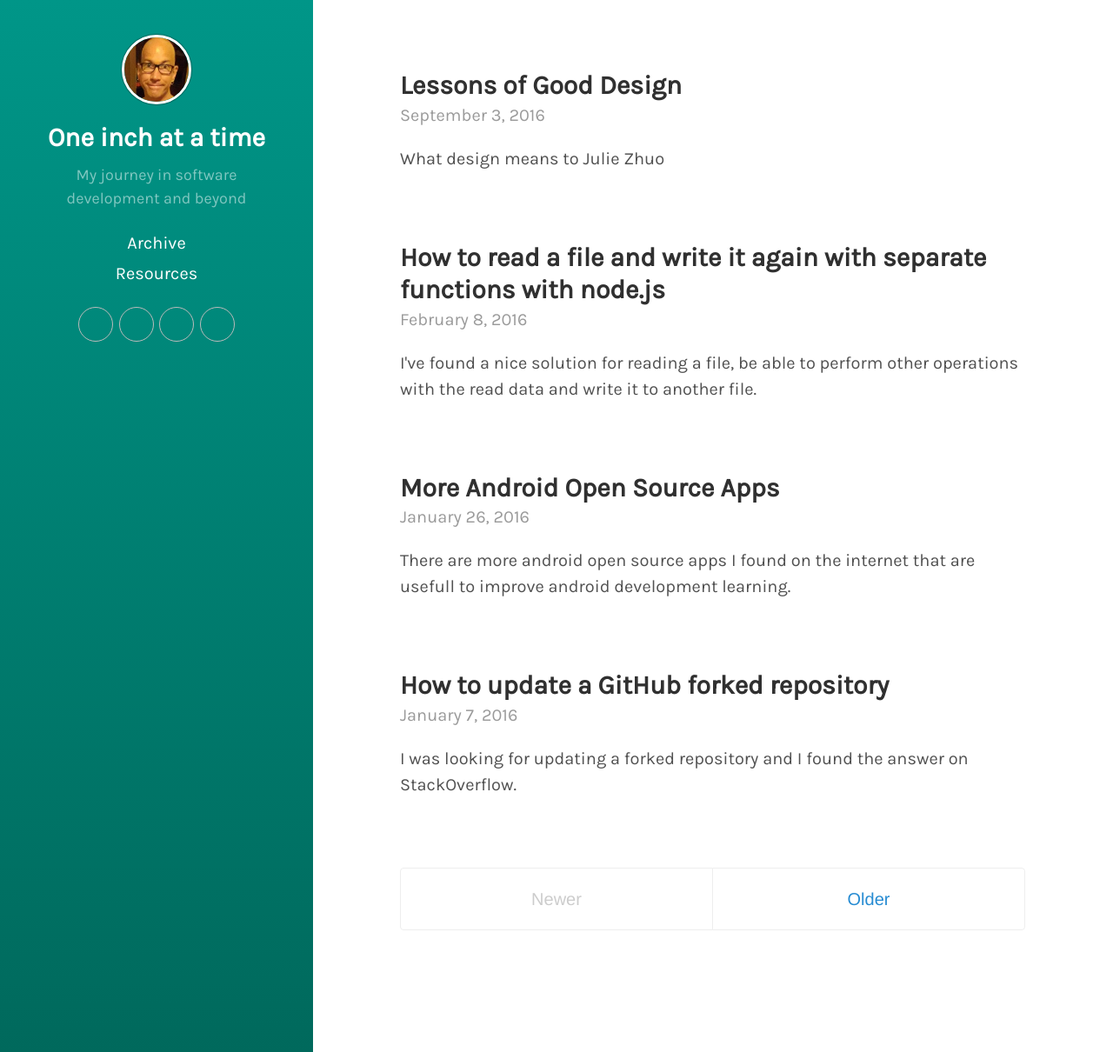
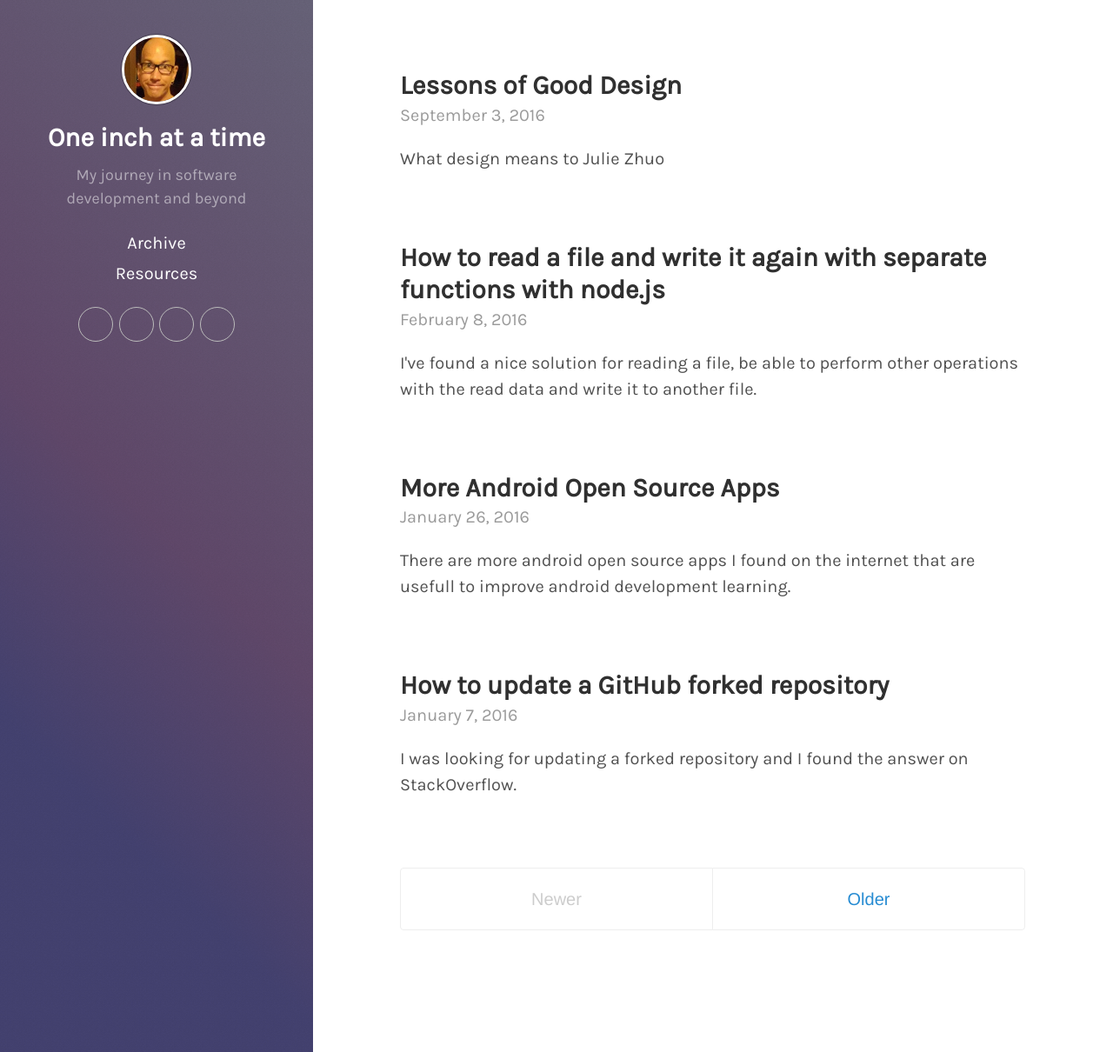
Before and after one commit to kingsor/kingsor.github.io, a Jekyll site: the page built from index.html, in a window 1280 px wide and 1210 px high. Shown: the whole window at 87% size. Built offline with Jekyll 4.4.1, drawn with Linux system fonts in a browser that asks for light colours; some web fonts are replaced; the list of posts is cut into pages by our own code.

Commit message:
update sidebar color

```diff
--- a/css/hyde.css
+++ b/css/hyde.css
@@ -57,10 +57,15 @@ html {
   text-align: center;
   padding: 2rem 1rem;
   color: rgba(255,255,255,.5);
-  background: -webkit-linear-gradient(#009688, #00695C);
-  background: -o-linear-gradient(#009688, #00695C);
-  background: -moz-linear-gradient(#009688, #00695C);
-  background: linear-gradient(#009688, #00695C);
+  /*
+  background: -webkit-linear-gradient(#353865, #00695C);
+  background: -o-linear-gradient(#353865, #00695C);
+  background: -moz-linear-gradient(#353865, #00695C);
+  background: linear-gradient(#353865, #00695C);
+  */
+  background-image: url("/images/overlay.png"), linear-gradient(45deg, rgba(114, 97, 147, 0.25) 25%, rgba(227, 123, 124, 0.25) 50%, rgba(255, 228, 180, 0.25));
+  background-size: 128px 128px, auto;
+	background-color: #353865;
 }
 @media (min-width: 48em) {
   .sidebar {
@@ -115,7 +120,7 @@ a.sidebar-nav-item:focus {
 @media (min-width: 48em) {
   .sidebar-sticky {
     display: table-cell;
-    vertical-align: middle;
+    vertical-align: bottom;
     position: relative;
   }
 }
```
Also changed, not shown: images/overlay.png (added).
